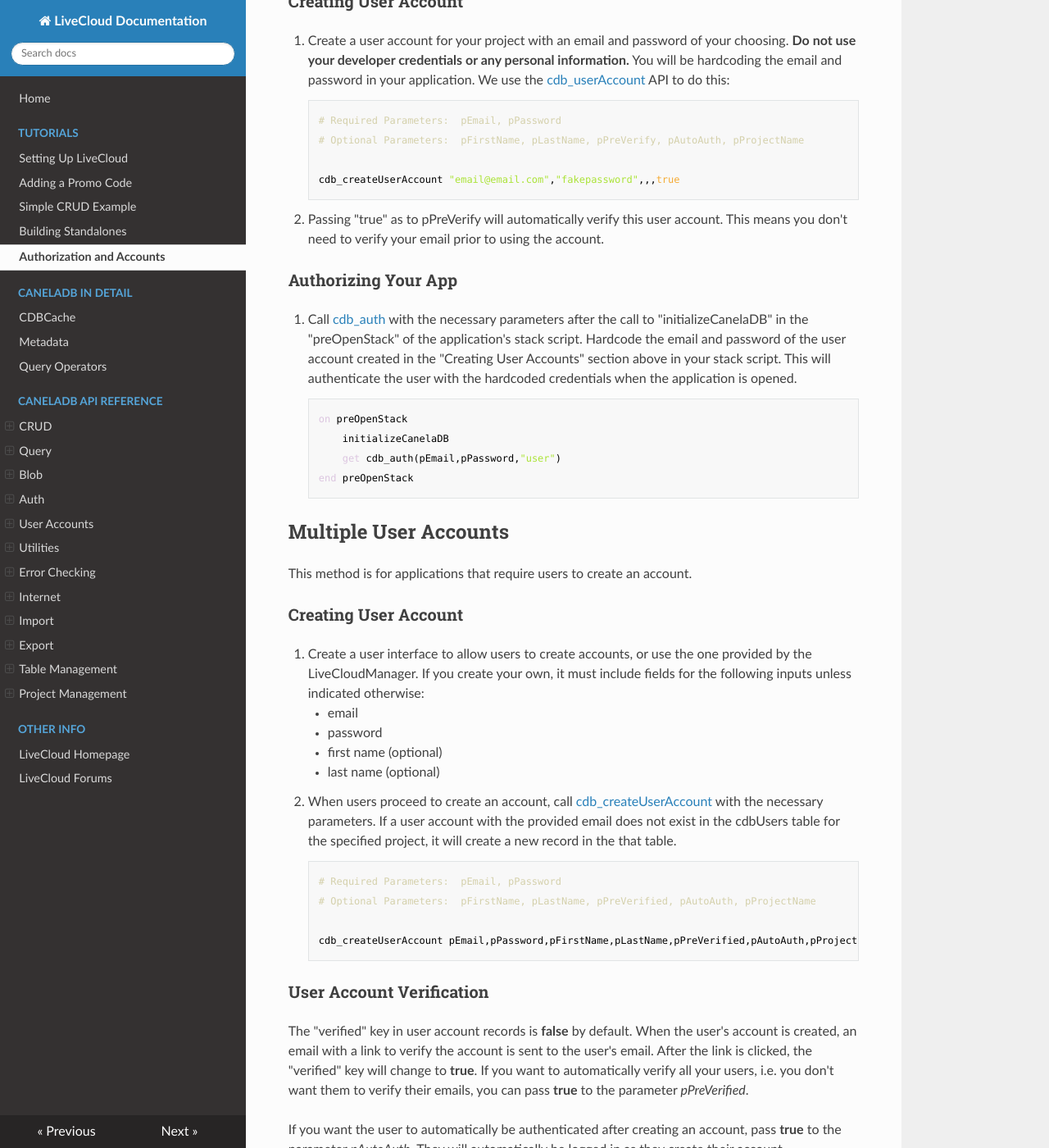
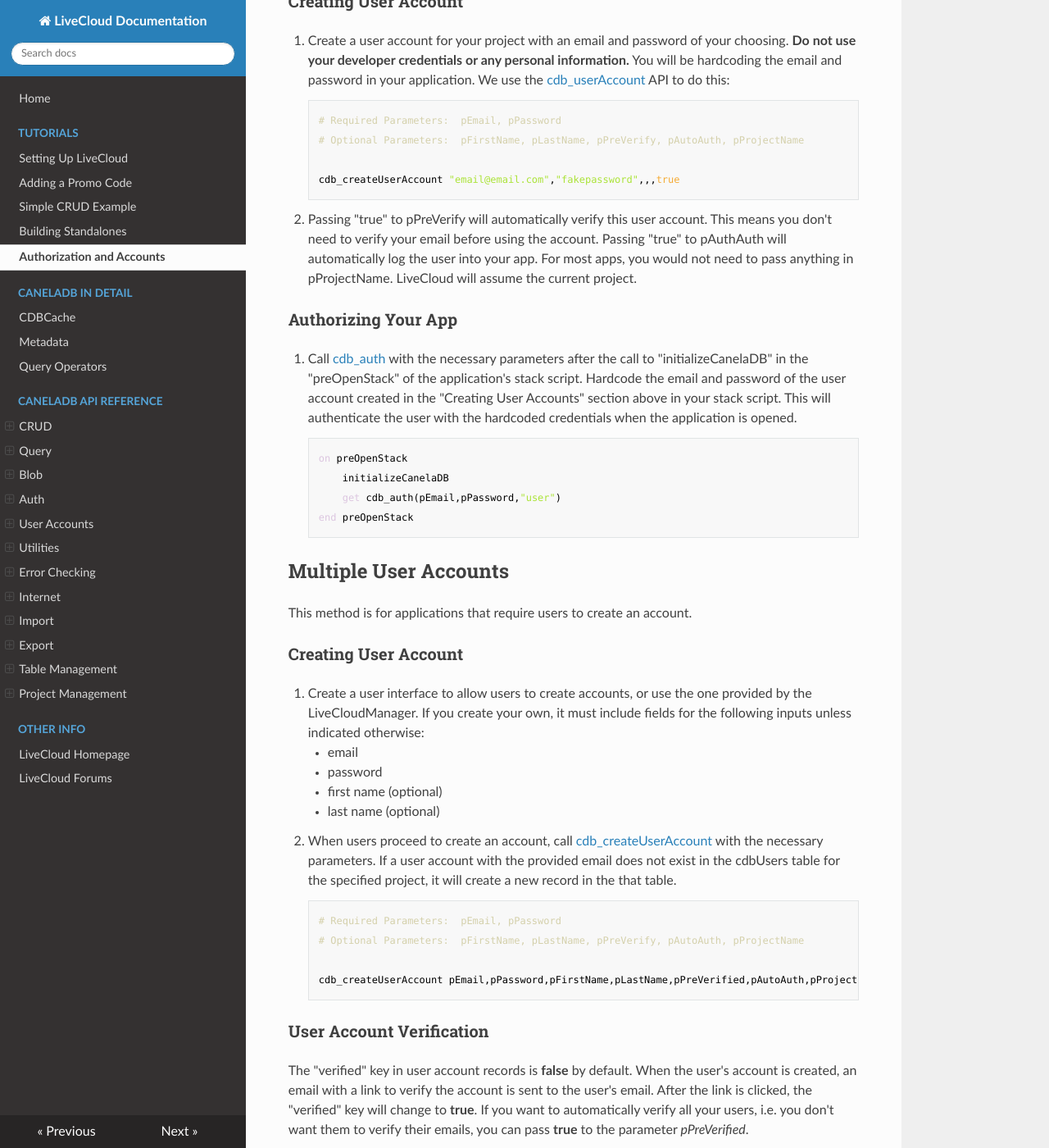
Before and after one commit to CanelaSoftware/cassiaDB_docs, an MkDocs documentation site: the page built from docs/AddingUsers.md, in a window 1280 px wide and 1400 px high, scrolled down 1033 px. Shown: the whole window at 82% size. Built offline with MkDocs 1.6.1, drawn with Linux system fonts in a browser that asks for light colours; nearby versions of some CDN libraries.

Commit message:
Update AddingUsers.md
- Merged my changes with Mark Hsu.

```diff
--- a/docs/AddingUsers.md
+++ b/docs/AddingUsers.md
@@ -24,7 +24,7 @@
 
 		cdb_createUserAccount "email@email.com","fakepassword",,,true
 
-2. Passing "true" as to pPreVerify will automatically verify this user account. This means you don't need to verify your email prior to using the account.
+2. Passing "true" to pPreVerify will automatically verify this user account. This means you don't need to verify your email before using the account. Passing "true" to pAuthAuth will automatically log the user into your app. For most apps, you would not need to pass anything in pProjectName. LiveCloud will assume the current project.
 
 ### Authorizing Your App
 
@@ -48,8 +48,8 @@
 	* last name (optional)
 2. When users proceed to create an account, call [cdb_createUserAccount](CreateUserAccount.md) with the necessary parameters. If a user account with the provided email does not exist in the cdbUsers table for the specified project, it will create a new record in the that table.
 
-		# Required Parameters:  pEmail, pPassword
-		# Optional Parameters: 	pFirstName, pLastName, pPreVerified, pAutoAuth, pProjectName
+		# Required Parameters: 	pEmail, pPassword
+		# Optional Parameters: 	pFirstName, pLastName, pPreVerify, pAutoAuth, pProjectName
 
 		cdb_createUserAccount pEmail,pPassword,pFirstName,pLastName,pPreVerified,pAutoAuth,pProjectName
 
```
